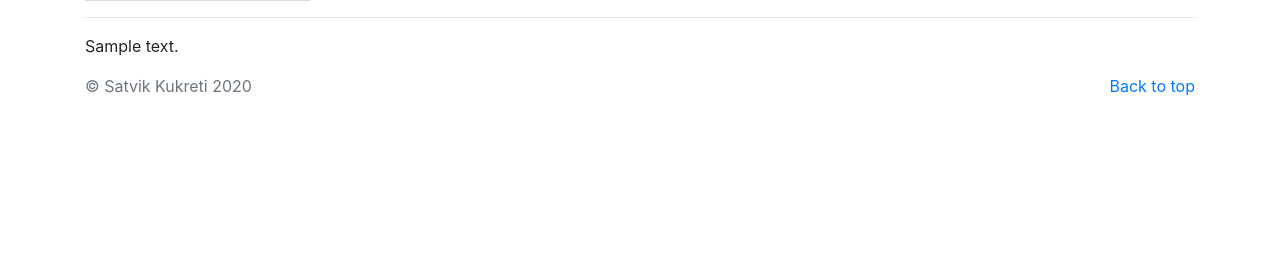
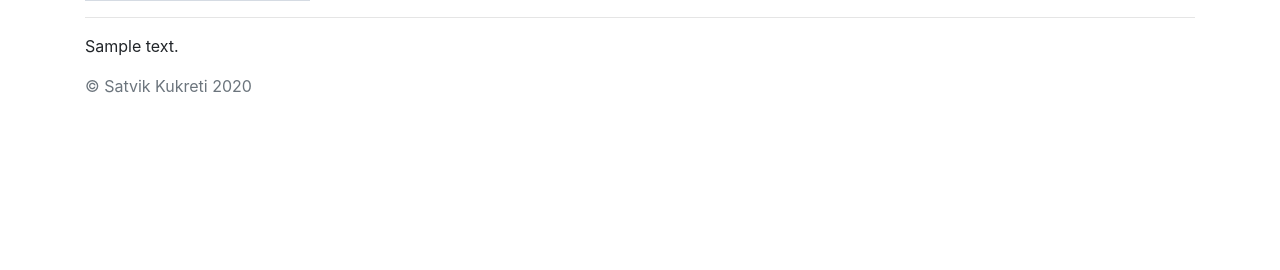
Before and after one commit to satkukreti/onlineportfolio-project, a Django app: template blog/templates/blog/detail.html in a window 1280 px wide. Shown: the part 287-557 px from the top of the page. Run offline with Django 3.2, Linux system fonts and the light colour scheme; the template is opened without the code that fills it: most values are stand-ins (such as "Sample title", 1, 10 or a date in 2020); grey boxes marked "Sample" are stand-in pictures; data that the repository does not hold is empty.

Commit message:
removed back to top

```diff
--- a/blog/templates/blog/detail.html
+++ b/blog/templates/blog/detail.html
@@ -56,9 +56,6 @@
 
 <footer class="text-muted">
   <div class="container">
-    <p class="float-right">
-      <a href="#">Back to top</a>
-    </p>
     <p>© Satvik Kukreti {% now "Y" %}</p>
   </div>
 </footer>
```
